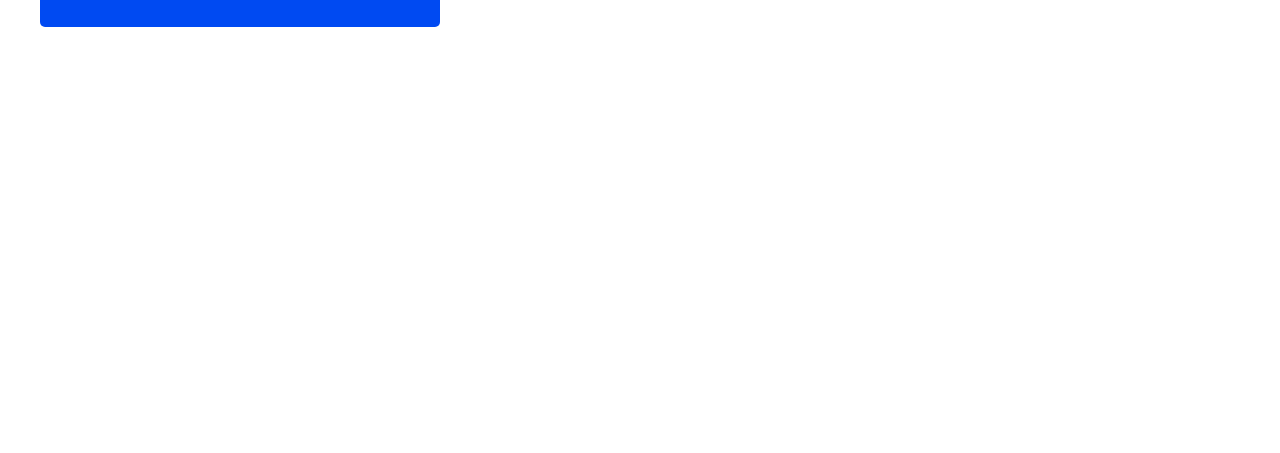
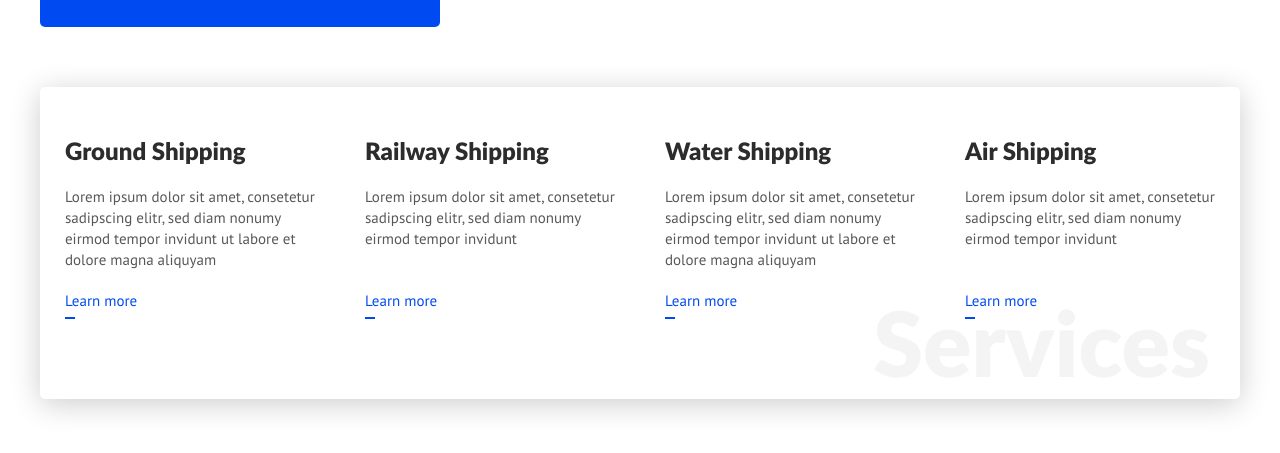
Before and after one commit to VinogradovValentin/Trans-Logistic, a plain HTML site: page index.html in a window 1280 px wide. Shown: the part 603-1056 px from the top of the page. Before the commit the page ends 800 px from the top, so only its background shows below. Drawn offline with Linux system fonts and the light colour scheme.

Commit message:
added services section

```diff
--- a/css/style.css
+++ b/css/style.css
@@ -31,6 +31,10 @@ ol {
     margin: 0;
     padding: 0;
     list-style: none;
+}
+
+p {
+    margin: 0;
 }
 
 .container {
@@ -84,6 +88,8 @@ ol {
 
 /* Intro */
 .intro {
+    margin-bottom: 30px;
+
     background-image: url(../images/bg.jpg);
     background-repeat: no-repeat;
     background-size: cover;
@@ -241,3 +247,95 @@ ol {
 .btn--orange {
     background: linear-gradient(90deg, #FF903E 0%, #FF2C2C 100%);
 }
+
+
+/* Section */
+.section {
+    padding: 60px 0;
+}
+
+
+/* Services */
+.services {
+    display: flex;
+    flex-wrap: wrap;
+    padding: 50px 0;
+    position: relative;
+
+    background: #FFFFFF;
+    box-shadow: 0px 5px 30px rgba(0, 0, 0, 0.2);
+    border-radius: 5px;
+}
+
+.services__main-title {
+    font-family: 'Lato-Black';
+    font-weight: 900;
+    font-size: 90px;
+    line-height: 1;
+    color: rgba(44, 44, 44, 0.05);
+
+    position: absolute;
+    right: 30px;
+    bottom: 12px;
+    z-index: 1;
+}
+
+.services__item {
+    display: flex;
+    flex-direction: column;
+    width: 25%;
+    padding: 0 25px;
+    margin-bottom: 30px;
+    position: relative;
+    z-index: 2;
+}
+
+.services__title {
+    font-family: 'Lato-Black';
+    font-weight: 900;
+    font-size: 24px;
+    line-height: 1.2;
+    color: #2C2C2C;
+
+    margin-bottom: 20px;
+}
+
+.services__text {
+    color: #585858;
+    line-height: 1.4;
+
+    margin-bottom: 20px;
+}
+
+.services__footer {
+    margin-top: auto;
+}
+
+.services__link {
+    display: inline-block;
+    color: #004AF2;
+
+    transition: color .1s linear;
+}
+
+.services__link::after {
+    content: '';
+    display: block;
+    width: 10px;
+    height: 2px;
+    margin-top: 5px;
+
+    background-color: #004AF2;
+
+    transition: width .1s linear;
+}
+
+.services__link:hover {
+    color: #FF3E2F;
+}
+
+.services__link:hover::after {
+    background-color: #FF3E2F;
+
+    width: 100%;
+}
--- a/index.html
+++ b/index.html
@@ -69,7 +69,53 @@
     </div> <!-- /.intro -->
 
     <!-- Services -->
+    <section class="section">
+        <div class="container">
+            <div class="services">
+                <h2 class="services__main-title">Services</h2>
+                <div class="services__item">
+                    <h4 class="services__title">Ground Shipping</h4>
+                    <div class="services__text">
+                        <p>Lorem ipsum dolor sit amet, consetetur sadipscing elitr, sed diam nonumy eirmod tempor invidunt ut labore et dolore magna aliquyam</p>
+                    </div>
+                    <div class="services__footer">
+                        <a class="services__link" href="#">Learn more</a>
+                    </div>
+                </div>
 
+                <div class="services__item">
+                    <h4 class="services__title">Railway Shipping</h4>
+                    <div class="services__text">
+                        <p>Lorem ipsum dolor sit amet, consetetur sadipscing elitr, sed diam nonumy eirmod tempor invidunt</p>
+                    </div>
+                    <div class="services__footer">
+                        <a class="services__link" href="#">Learn more</a>
+                    </div>
+                </div>
+
+                <div class="services__item">
+                    <h4 class="services__title">Water Shipping</h4>
+                    <div class="services__text">
+                        <p>Lorem ipsum dolor sit amet, consetetur sadipscing elitr, sed diam nonumy eirmod tempor invidunt ut labore et dolore magna aliquyam</p>
+                    </div>
+                    <div class="services__footer">
+                        <a class="services__link" href="#">Learn more</a>
+                    </div>
+                </div>
+
+                <div class="services__item">
+                    <h4 class="services__title">Air Shipping</h4>
+                    <div class="services__text">
+                        <p>Lorem ipsum dolor sit amet, consetetur sadipscing elitr, sed diam nonumy eirmod tempor invidunt</p>
+                    </div>
+                    <div class="services__footer">
+                        <a class="services__link" href="#">Learn more</a>
+                    </div>
+                </div>
+
+            </div> <!-- /.services -->
+        </div> <!-- /.container -->
+    </section>
 
 </body>
 </html>
```
